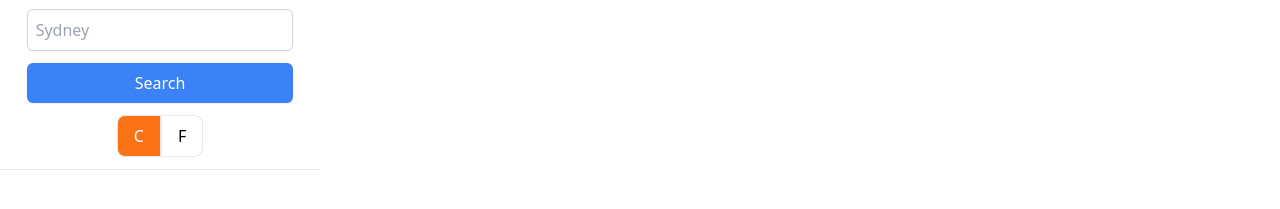
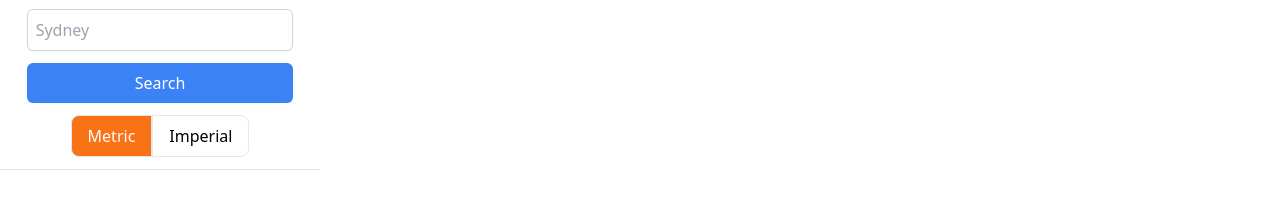
Before and after one commit to kevinvongmany/weather-dashboard, a website: page index.html in a window 1280 px wide. Shown: the part 111-320 px from the top of the page. Drawn offline with nearby package versions, Linux system fonts and the light colour scheme.

Commit message:
Change unit labels to reflect imperial/metric choices

```diff
--- a/index.html
+++ b/index.html
@@ -49,7 +49,7 @@
               for="celcius"
               class="cursor-pointer px-4 py-2 border rounded-lg rounded-r-none hover:bg-orange-600 hover:text-white transition ease-in-out"
               data-units="metric"
-              >C</label
+              >Metric</label
             >
             <input
               type="radio"
@@ -63,7 +63,7 @@
               for="farenheit"
               class="cursor-pointer px-4 py-2 border rounded-lg rounded-l-none hover:bg-orange-600 hover:text-white transition ease-in-out"
               data-units="imperial"
-              >F</label
+              >Imperial</label
             >
           </div>
         </div>
```
